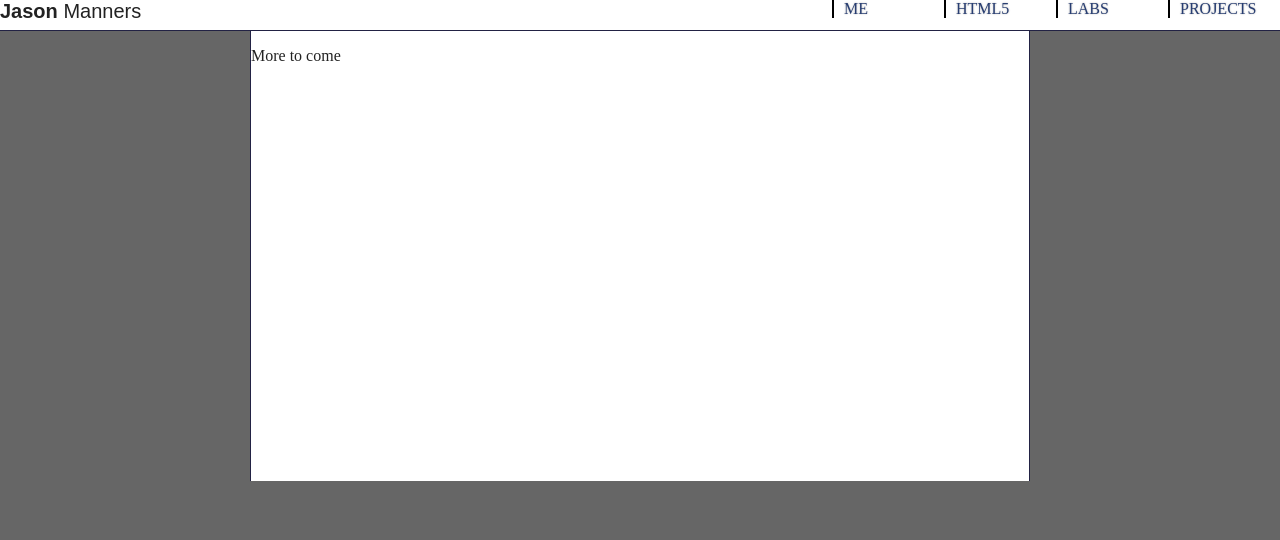
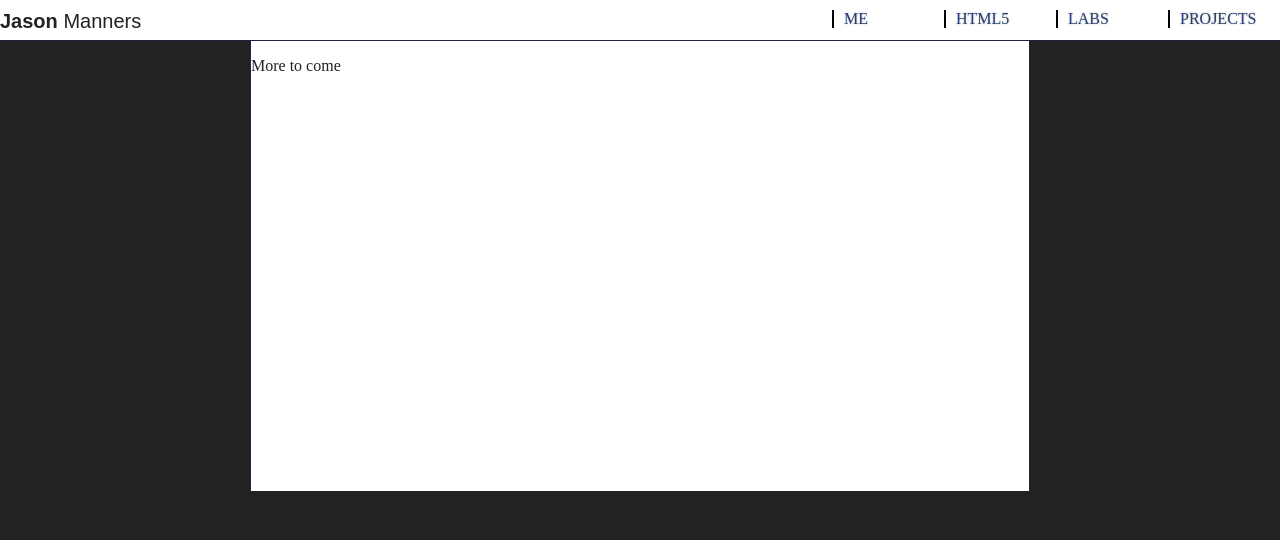
Before and after one commit to wheeyls/jasonmanners.github.com, a PHP site: page / in a window 1280 px wide. Shown: the top 540 px of the page. Run offline with PHP 8.4, Linux system fonts and the light colour scheme.

Commit message:
css fixes

```diff
--- a/css/styles.css
+++ b/css/styles.css
@@ -1,5 +1,5 @@
 body {
-    background: none repeat scroll 0 0 #666666;
+    background: none repeat scroll 0 0 #222222;
     color: #222222;
     margin: 0 auto;
 }
@@ -18,8 +18,7 @@ a {
 #header {
     height: 30px;
     left: 0;
-    / *top: 10px; */
-    padding-top:10px;
+    padding-top: 10px;
     position: relative;
     border-bottom: 1px solid #222244;
     background: none repeat scroll 0 0 #FFFFFF;
```
